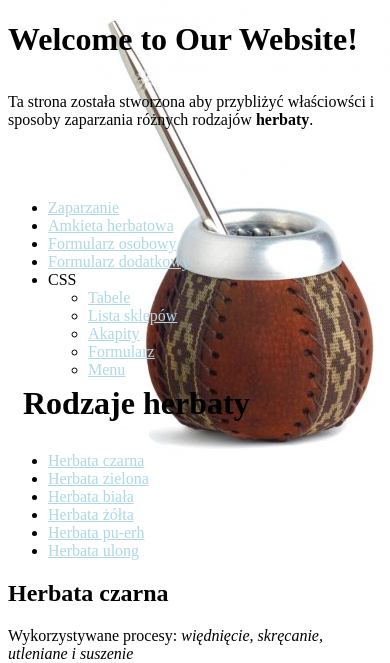
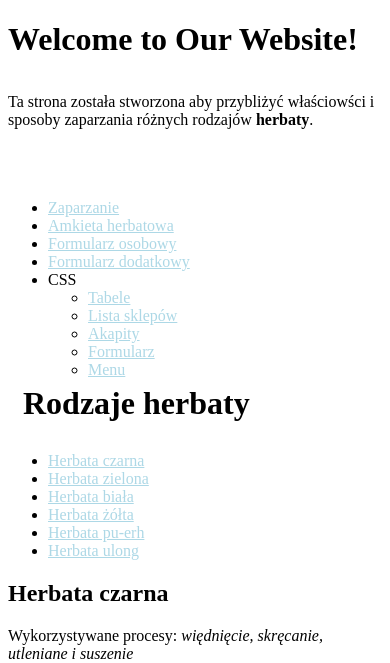
Before and after one commit to Zimniok/PSW, a PHP site: page / in a window 390 px wide; the page is wider, and only the part inside the window is pictured. Shown: the top 663 px of that part. Run offline with PHP 8.4, Linux system fonts and the light colour scheme.

Commit message:
Lista 3: chowanie obrazka

```diff
--- a/Lista 1/styles/index.css
+++ b/Lista 1/styles/index.css
@@ -1,8 +1,10 @@
-body {
-  background-image: url("../pliki/matero.png");
-  background-repeat: no-repeat;
-  background-position: right top;
-  background-attachment: fixed;
+@media screen and (min-width: 1101px) {
+  body {
+    background-image: url("../pliki/matero.png");
+    background-repeat: no-repeat;
+    background-position: right top;
+    background-attachment: fixed;
+  }
 }
 
 a[href="tables.html"]:visited {
@@ -43,6 +45,12 @@
   }
 }
 
+@media screen and (max-width: 1100px) {
+  body {
+    background: white;
+  }
+}
+
 body > section > nav > a > img {
   float: right;
 }
```
